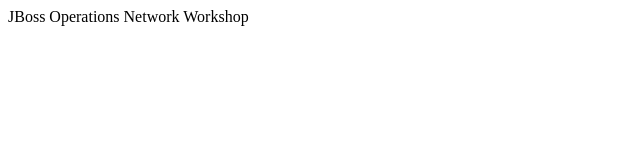
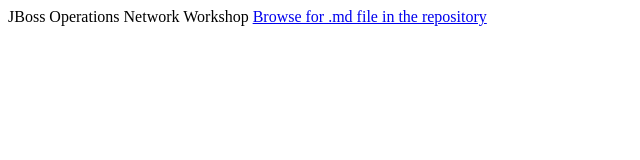
Before and after one commit to ejlp12/jboss-on-workshop-site, a plain HTML site: page index.html in a window 1280 px wide. Shown: the whole page, without its empty margins (0-640 px from the left). Drawn offline with Linux system fonts and the light colour scheme.

Commit message:
Update index.html

```diff
--- a/index.html
+++ b/index.html
@@ -1 +1,3 @@
 JBoss Operations Network Workshop
+
+<a href="https://github.com/ejlp12/jboss-on-workshop-site/tree/gh-pages">Browse for .md file in the repository</a>
```
